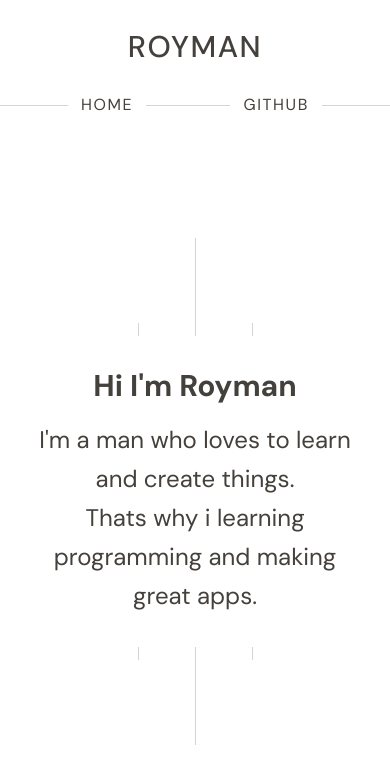
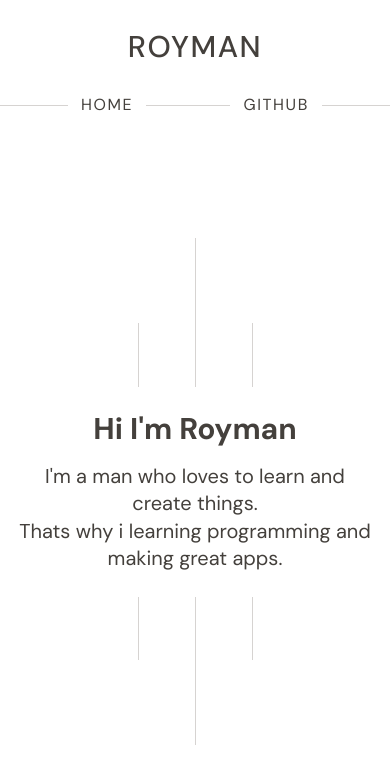
Before and after one commit to roymandev/royman.dev, a Next.js app: page / in a window 390 px wide. Shown: the top 784 px of the page. Built offline with nearby package versions, Linux system fonts and the light colour scheme.

Commit message:
feat: make home page responsive

```diff
--- a/src/pages/index.tsx
+++ b/src/pages/index.tsx
@@ -12,13 +12,13 @@ const Home: NextPage = () => {
       <Header />
 
       <main className="mx-auto max-w-6xl">
-        <section className="relative grid h-[80vh] place-content-center text-center text-2xl leading-relaxed">
+        <section className="relative grid h-[80vh] place-content-center text-center text-xl leading-relaxed md:text-2xl">
           <div className="absolute inset-0 flex items-center justify-center gap-14">
             <span className="h-[40vh] w-px bg-stone-300"></span>
             <span className="h-[60vh] w-px bg-stone-300"></span>
             <span className="h-[40vh] w-px bg-stone-300"></span>
           </div>
-          <div className="z-10 bg-white p-8">
+          <div className="z-10 bg-white py-6 px-4 leading-snug md:py-8 md:leading-normal">
             <p className="mb-4 text-3xl font-bold">Hi I&apos;m Royman</p>
             <p>I&apos;m a man who loves to learn and create things.</p>
             <p>Thats why i learning programming and making great apps.</p>
```
